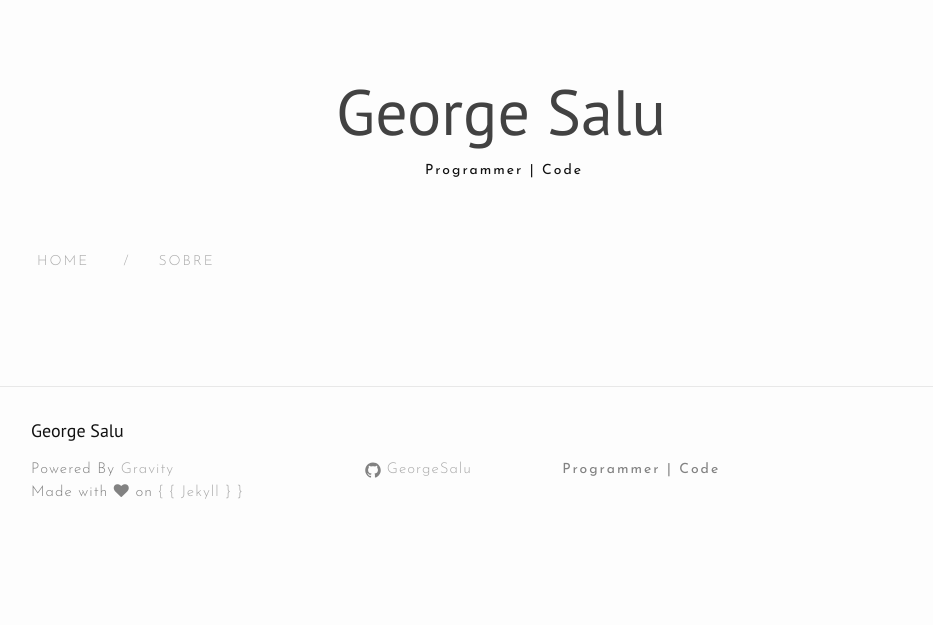
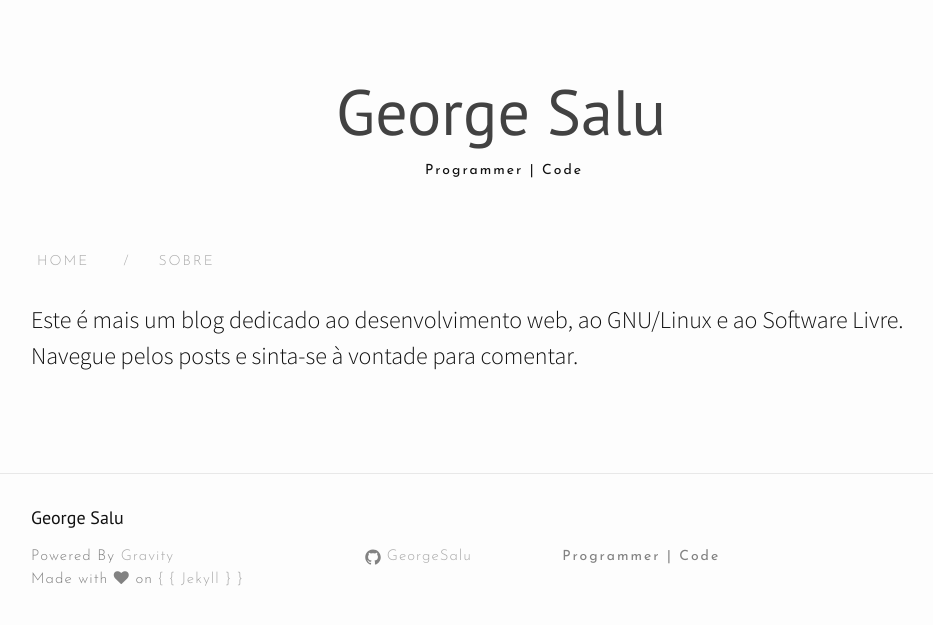
Before and after one commit to GeorgeSalu/georgesalu.github.io, a Jekyll site: the page built from sobre.md, in a window 1280 px wide. Shown: the top 625 px of the page, without its empty margins (139-1072 px from the left). Built offline with Jekyll 4.4.1, drawn with Linux system fonts in a browser that asks for light colours; nearby versions of some CDN libraries.

Commit message:
conteudo na pagina sobre

```diff
--- a/sobre.md
+++ b/sobre.md
@@ -3,3 +3,5 @@ layout: page
 title : Sobre
 permalink: /sobre
 ---
+
+Este é mais um blog dedicado ao desenvolvimento web, ao GNU/Linux e ao Software Livre. Navegue pelos posts e sinta-se à vontade para comentar.
```
Also changed, not shown: 2 other files.
